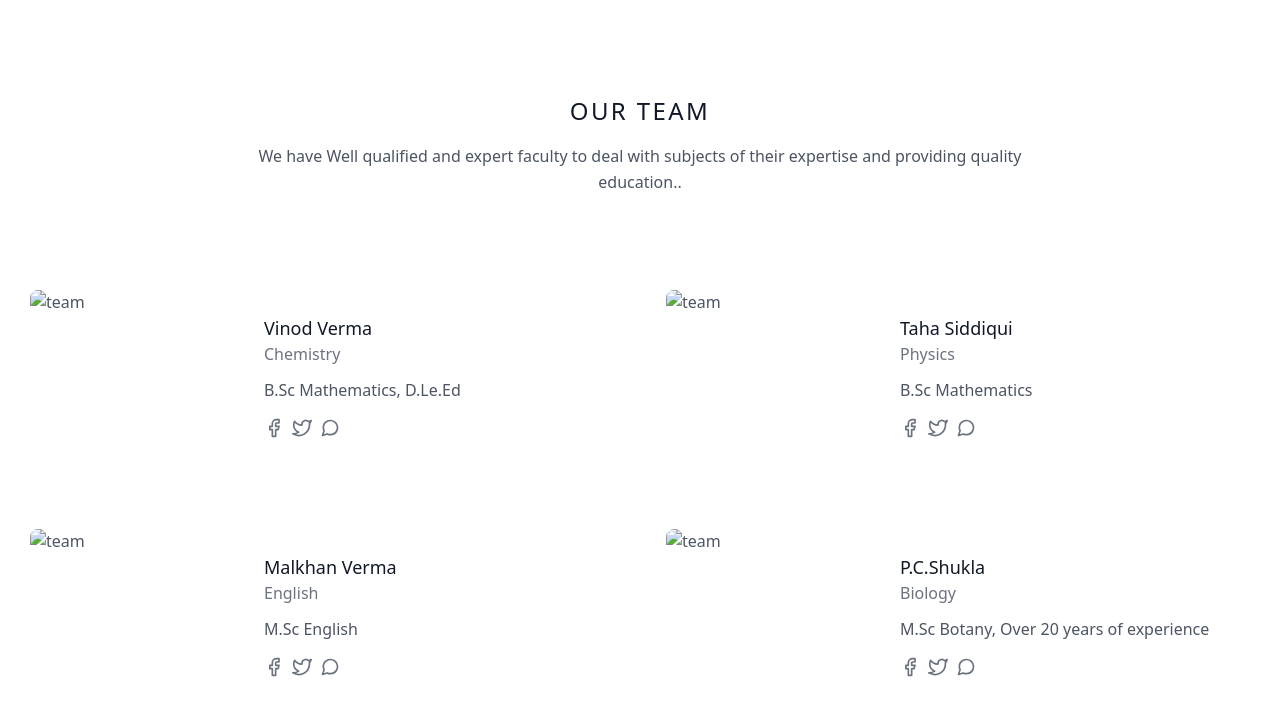
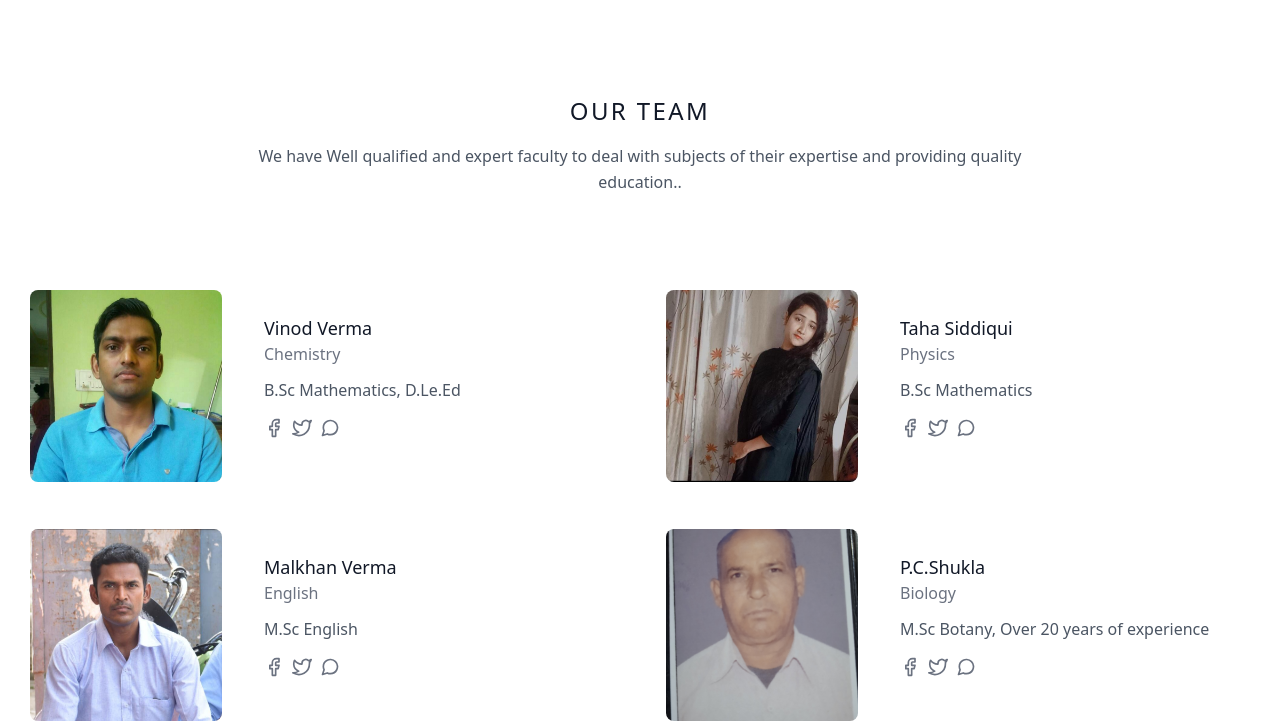
Before and after one commit to indeedabhay/MSS, a plain HTML site: page team.html in a window 1280 px wide. Shown: the part 82-805 px from the top of the page. Drawn offline with nearby package versions, Linux system fonts and the light colour scheme.

Commit message:
updated images, removed foldername and backslash

```diff
--- a/team.html
+++ b/team.html
@@ -46,7 +46,7 @@
     <div class="flex flex-wrap -m-4">
       <div class="p-4 lg:w-1/2">
         <div class="h-full flex sm:flex-row flex-col items-center sm:justify-start justify-center text-center sm:text-left">
-          <img alt="team" class="flex-shrink-0 rounded-lg w-48 h-48 object-cover object-center sm:mb-0 mb-4" src="images/vinod.jpg">
+          <img alt="team" class="flex-shrink-0 rounded-lg w-48 h-48 object-cover object-center sm:mb-0 mb-4" src="vinod.jpg">
           <div class="flex-grow sm:pl-8">
             <h2 class="title-font font-medium text-lg text-gray-900">Vinod Verma</h2>
             <h3 class="text-gray-500 mb-3">Chemistry</h3>
@@ -73,7 +73,7 @@
       </div>
       <div class="p-4 lg:w-1/2">
         <div class="h-full flex sm:flex-row flex-col items-center sm:justify-start justify-center text-center sm:text-left">
-          <img alt="team" class="flex-shrink-0 rounded-lg w-48 h-48 object-cover object-center sm:mb-0 mb-4" src="images/taha.jpg">
+          <img alt="team" class="flex-shrink-0 rounded-lg w-48 h-48 object-cover object-center sm:mb-0 mb-4" src="taha.jpg">
           <div class="flex-grow sm:pl-8">
             <h2 class="title-font font-medium text-lg text-gray-900">Taha Siddiqui</h2>
             <h3 class="text-gray-500 mb-3">Physics</h3>
@@ -100,7 +100,7 @@
       </div>
       <div class="p-4 lg:w-1/2">
         <div class="h-full flex sm:flex-row flex-col items-center sm:justify-start justify-center text-center sm:text-left">
-          <img alt="team" class="flex-shrink-0 rounded-lg w-48 h-48 object-cover object-center sm:mb-0 mb-4" src="images/malkhan.jpg">
+          <img alt="team" class="flex-shrink-0 rounded-lg w-48 h-48 object-cover object-center sm:mb-0 mb-4" src="malkhan.jpg">
           <div class="flex-grow sm:pl-8">
             <h2 class="title-font font-medium text-lg text-gray-900">Malkhan Verma</h2>
             <h3 class="text-gray-500 mb-3">English</h3>
@@ -127,7 +127,7 @@
       </div>
       <div class="p-4 lg:w-1/2">
         <div class="h-full flex sm:flex-row flex-col items-center sm:justify-start justify-center text-center sm:text-left">
-          <img alt="team" class="flex-shrink-0 rounded-lg w-48 h-48 object-cover object-center sm:mb-0 mb-4" src="images/shuklaji.jpg">
+          <img alt="team" class="flex-shrink-0 rounded-lg w-48 h-48 object-cover object-center sm:mb-0 mb-4" src="shuklaji.jpg">
           <div class="flex-grow sm:pl-8">
             <h2 class="title-font font-medium text-lg text-gray-900">P.C.Shukla</h2>
             <h3 class="text-gray-500 mb-3">Biology</h3>
```
